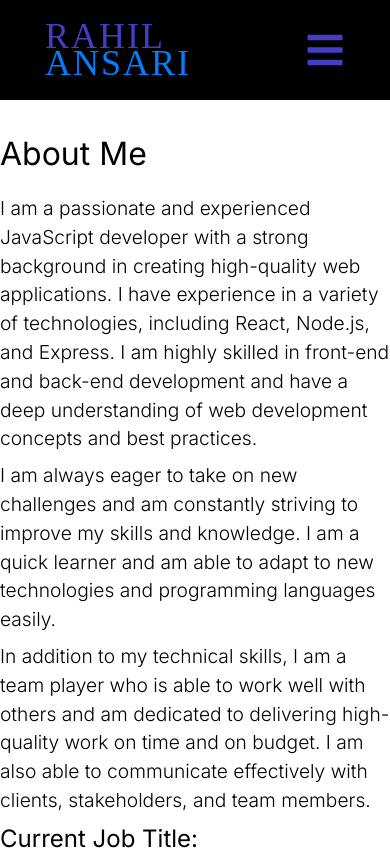
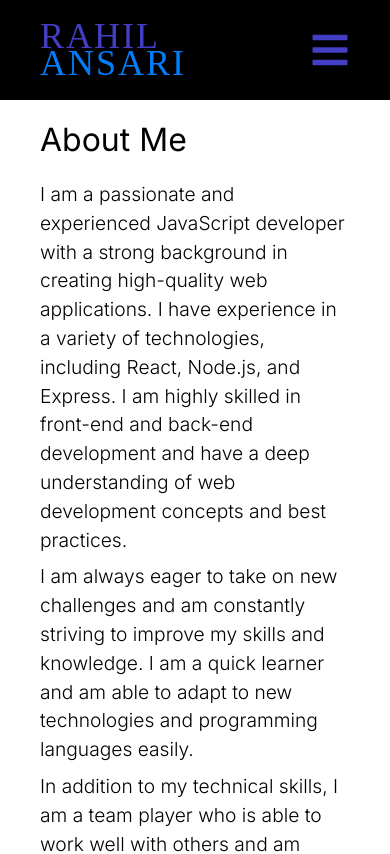
Before and after one commit to rahilansari261/portfolio, a Next.js app: page /about in a window 390 px wide. Shown: the top 854 px of the page. Built offline with nearby package versions, Linux system fonts and the light colour scheme.

Commit message:
ui advancement

```diff
--- a/app/about/page.tsx
+++ b/app/about/page.tsx
@@ -1,7 +1,6 @@
 const About = () => {
   return (
-    <div className="flex justify-center">
-      <div className="max-w-[600px] text-black text-[1.2rem] leading-normal mx-auto my-2.5 px-0 py-5 p-8">
+    <div className="w-full text-black text-[1.2rem] leading-normal px-10 py-4 md:max-w-[800px] md:mx-auto">
       <h2 className="text-[2rem] mb-4">About Me</h2>
       <p className="font-light mb-2">
         I am a passionate and experienced JavaScript developer with a strong background in creating high-quality web applications. I have experience in a variety of technologies, including React,
@@ -57,7 +56,6 @@ const About = () => {
         Please take a look at my portfolio to see some of my recent projects and to get a better sense of my skills and experience. Thank you for visiting my portfolio!
       </p>
     </div>
-    </div>
   );
 };
 
--- a/app/page.tsx
+++ b/app/page.tsx
@@ -6,7 +6,7 @@ import Link from "next/link";
 export default function Home() {
   return (
     <div className="flex flex-col justify-center items-center m-[50px]">
-      <Image className="max-w-full h-[300px] hue-rotate-[100deg]" src="https://media2.giphy.com/media/R03zWv5p1oNSQd91EP/giphy.gif" alt="gif-image" width="480" height="480" />
+      <Image className="max-w-full h-[300px] hue-rotate-[100deg]" src="https://media2.giphy.com/media/R03zWv5p1oNSQd91EP/giphy.gif" alt="gif-image" width="300" height="480" />
       <div className="font-black text-[40px] leading-none text-center text-black opacity-0 animate-wiggle w-[300px] pt-2.5">RAHIL ANSARI</div>
       <div className="text-black text-xs font-normal tracking-[8px] text-center w-[300px] mx-0 my-2.5">SOFTWARE ENGINEER</div>
       <div className="bg-[#007efc] w-[300px] text-center text-xl cursor-pointer transition-all duration-[0.3s] ease-[ease-in-out] mx-0 my-2.5 p-2.5 rounded-[5px] hover:bg-[#433ec4]">
--- a/components/Header.tsx
+++ b/components/Header.tsx
@@ -12,7 +12,7 @@ const Header = () => {
 
   return (
     <header className="flex justify-center md:items-center md:h-[100px] md:w-full">
-      <div className=" w-[300px] flex justify-between items-center md:hidden">
+      <div className=" w-full px-10 flex justify-between items-center md:hidden">
         <Link href="/">
           <div className="tracking-[2px] leading-[27px] font-[bold] text-4xl text-[#9f9eff]">
             <div className=" text-[#433ec4] ">RAHIL</div>
```
Lines whose indentation alone changed are shown as unchanged.
